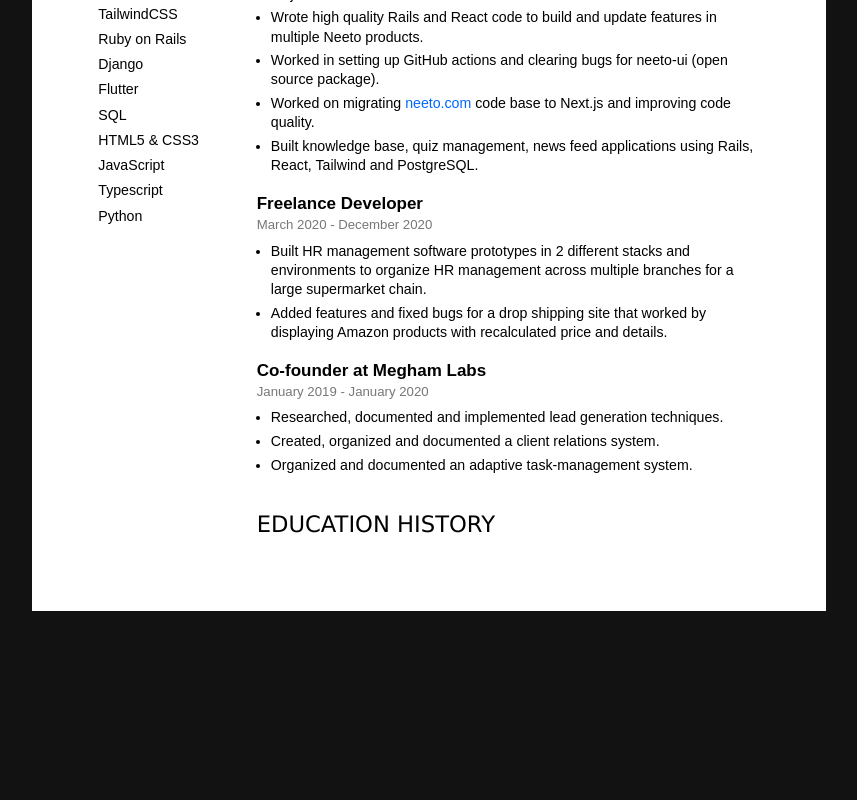
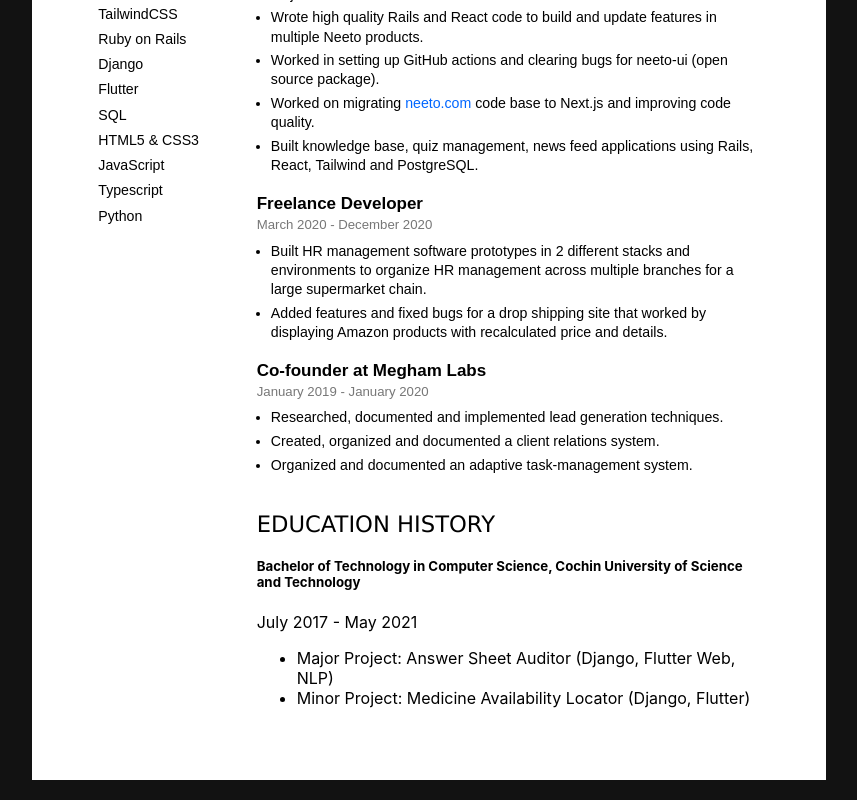
Before and after one commit to shamilsdq/shamilsdq-next, a Next.js app: page /resume in a window 1280 px wide. Shown: the part 701-1501 px from the top of the page, without its empty margins (211-1068 px from the left). Before the commit the page ends 1332 px from the top, so only its background shows below. Built offline with nearby package versions, Linux system fonts and the light colour scheme.

Commit message:
Added content for EducationHistory component

```diff
--- a/components/Resume/Education.tsx
+++ b/components/Resume/Education.tsx
@@ -3,6 +3,25 @@ import { FunctionComponent } from "react";
 const EducationHistory: FunctionComponent = () => (
     <section>
         <h3>Education History</h3>
+        <div>
+            <article>
+                <h5>
+                    Bachelor of Technology in Computer Science, Cochin
+                    University of Science and Technology
+                </h5>
+                <span>July 2017 - May 2021</span>
+                <ul>
+                    <li>
+                        Major Project: Answer Sheet Auditor (Django, Flutter
+                        Web, NLP)
+                    </li>
+                    <li>
+                        Minor Project: Medicine Availability Locator (Django,
+                        Flutter)
+                    </li>
+                </ul>
+            </article>
+        </div>
     </section>
 );
 
```
